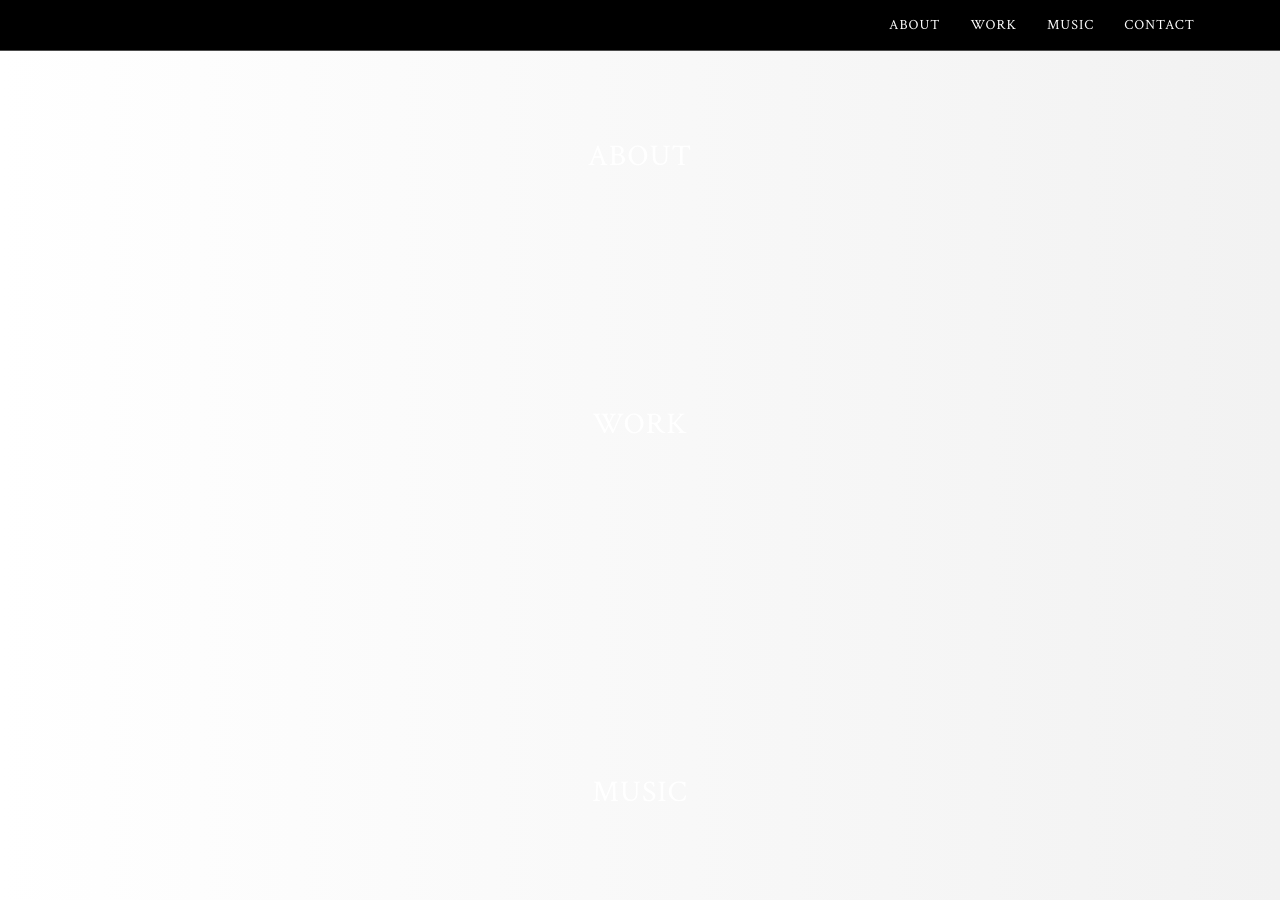
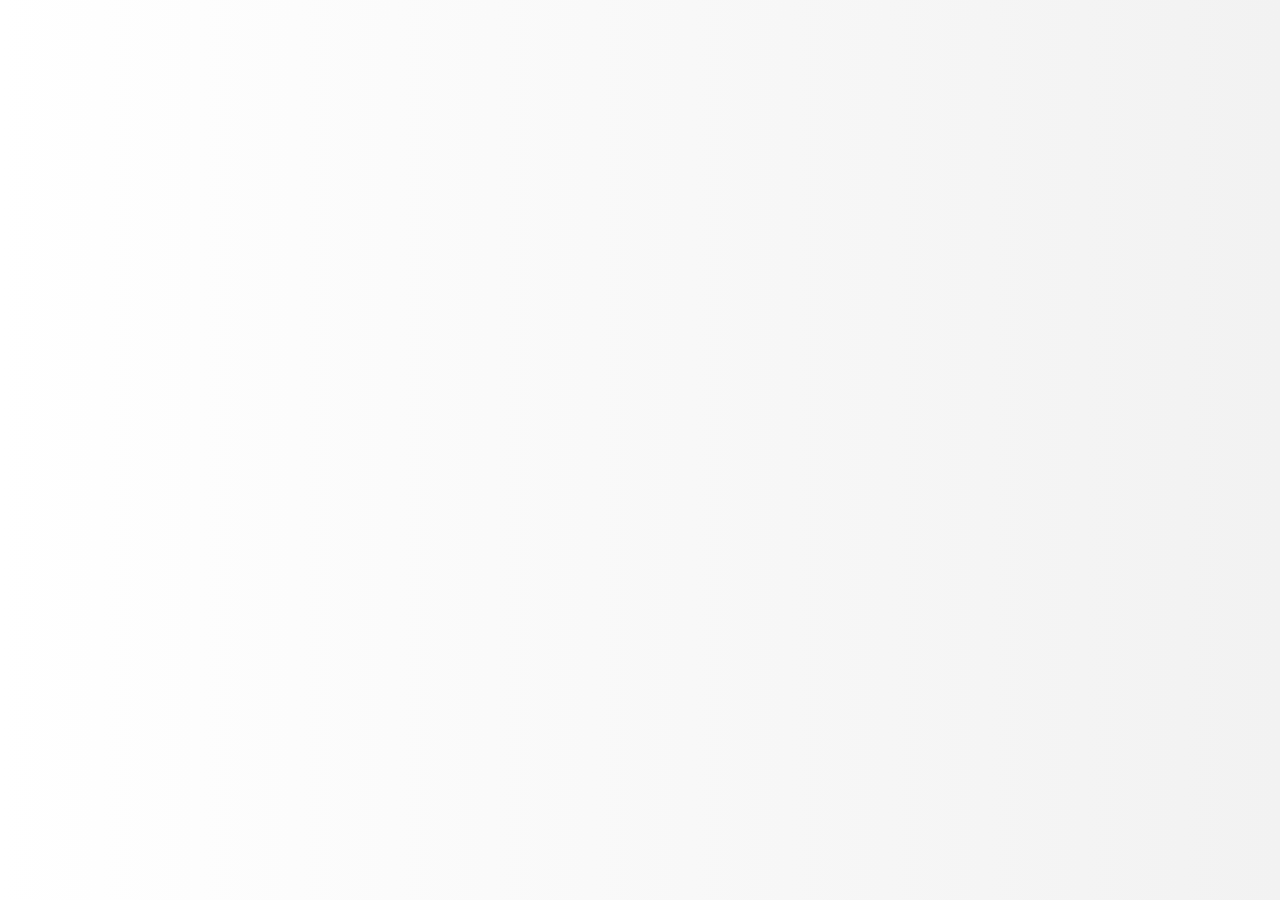
Before and after one commit to andrewjsmaguire/andrewjsmaguire.github.io, a Jekyll site: the page built from index.html, in a window 1280 px wide and 900 px high, scrolled down 880 px. Built offline with Jekyll 4.4.1, drawn with Linux system fonts in a browser that asks for light colours; some of the changed text lies outside the part shown.

Commit message:
More tweaks

```diff
--- a/_includes/header.html
+++ b/_includes/header.html
@@ -5,9 +5,7 @@
                 <div class="row">
                     <div class="col-md-8 col-md-offset-2">
                         <h1 class="brand-heading">{{ site.title }}</h1>
-                        <p class="intro-text">{{ site.email }}</p>
-                        <p class="intro-text">{{ site.phone }}</p>
-                        <p class="intro-text">{{ site.description }}<br>
+                        <p class="intro-text"><a href="/inc/AndrewMaguireResume.pdf" download="AndrewMaguireResume"</p>
                         <!--<a href="#about" class="btn btn-circle page-scroll">
                             <i class="fa fa-angle-double-down animated"></i>
                        </a>-->
--- a/_layouts/default.html
+++ b/_layouts/default.html
@@ -2,13 +2,7 @@
 <html>
     {% include head.html %}
     <body id="page-top" data-spy="scroll" data-target=".navbar-fixed-top">
-    <!--{% include nav.html %}-->
     {% include header.html %}
-    <!--{% include about.html %}
-    {% include work.html %}
-    {% include music.html %}
-    {% include contact.html %}
-    {% include footer.html %}-->
     {% include js.html %}
     </body>
 </html>
```
Also changed, not shown: img/downloads-bg.jpg (deleted), img/intro-bg.jpg (deleted), img/map-marker.png (deleted), 4 other files.
